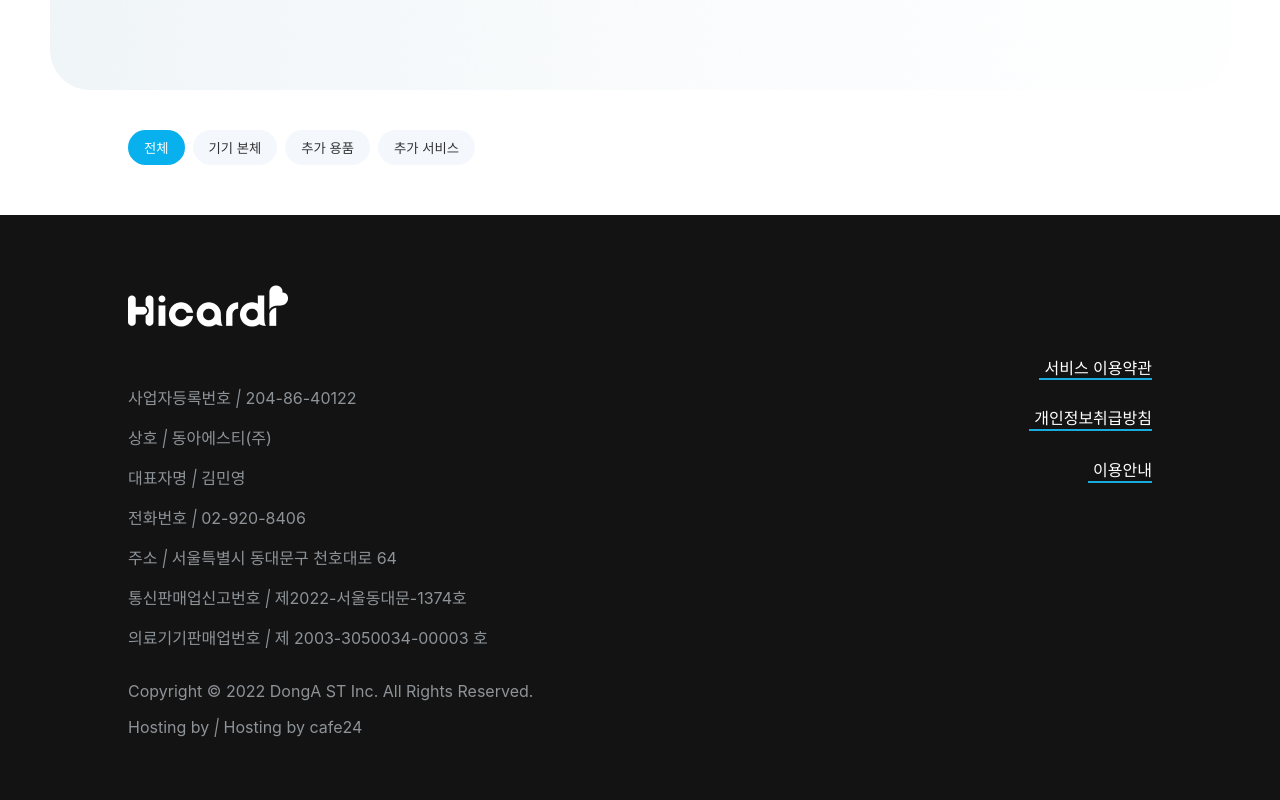
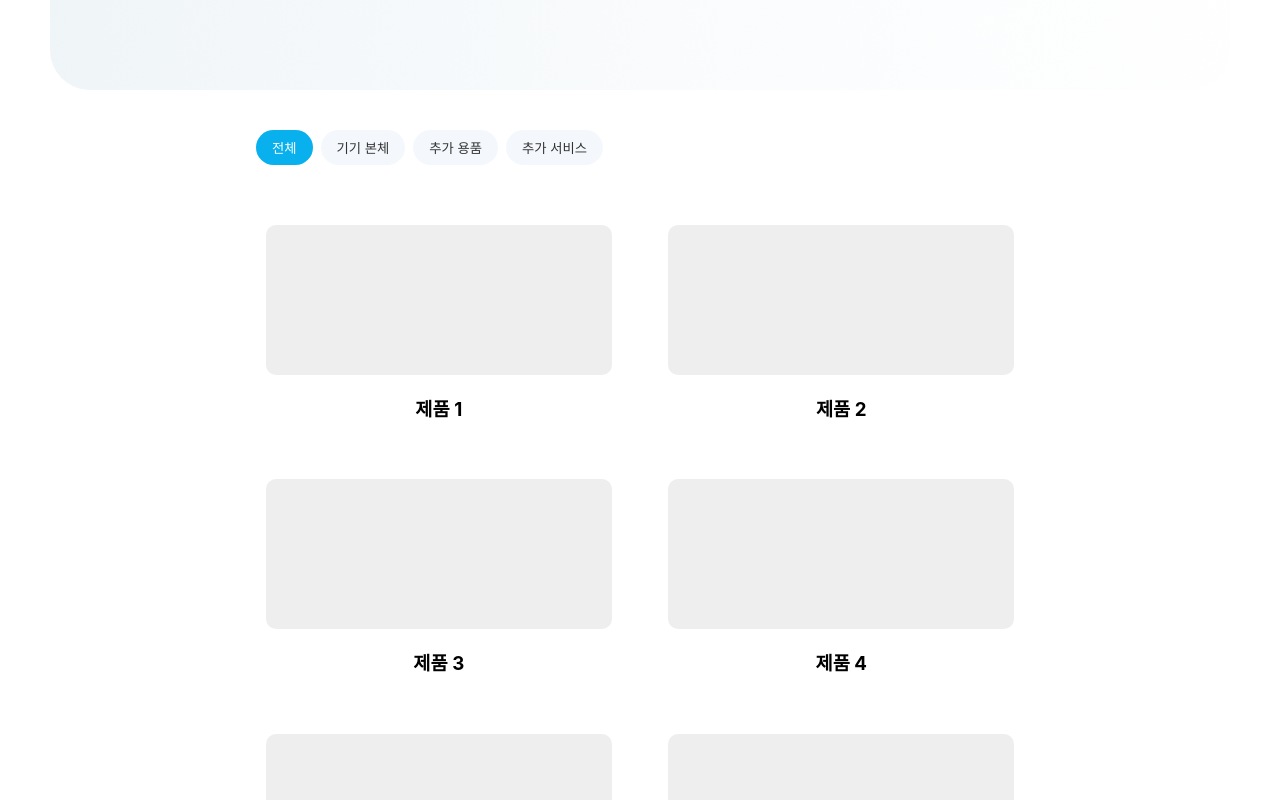
Before and after one commit to DONGA-ST-B/frontend, a React (Create React App) app: page /buy-list in a window 1280 px wide. Shown: the part 280-1080 px from the top of the page. Built offline with nearby package versions, Linux system fonts and the light colour scheme.

Commit message:
[feat] 제품 리스트에서 이미지, 텍스트 기본 툴 구현 완료 (#3)

```diff
--- /dev/null
+++ b/src/pages/buyList/BuyList.js
@@ -0,0 +1,57 @@
+import React from "react";
+
+const Product = ({ name }) => (
+  <div style={styles.product}>
+    <div style={styles.productImage}></div>
+    <div style={styles.productInfo}>
+      <h3>{name}</h3>
+    </div>
+  </div>
+);
+
+const BuyList = () => {
+  const productList = [
+    { name: "제품 1" },
+    { name: "제품 2" },
+    { name: "제품 3" },
+    { name: "제품 4" },
+    { name: "제품 5" },
+    { name: "제품 6" },
+  ];
+
+  return (
+    <div style={styles.container}>
+      {productList.map((product, index) => (
+        <Product key={index} name={product.name} />
+      ))}
+    </div>
+  );
+};
+
+const styles = {
+  container: {
+    display: "flex",
+    flexWrap: "wrap",
+    justifyContent: "space-between",
+    marginLeft: "20%",
+    marginRight: "20%",
+  },
+  product: {
+    width: "45%",
+    marginBottom: "20px",
+    padding: "10px",
+    borderRadius: "10px",
+  },
+  productImage: {
+    width: "100%",
+    height: "150px",
+    backgroundColor: "#eee",
+    borderRadius: "10px",
+  },
+  productInfo: {
+    marginTop: "10px",
+    textAlign: "center",
+  },
+};
+
+export default BuyList;
--- a/src/pages/buyList/BuyListButtonGroup.js
+++ b/src/pages/buyList/BuyListButtonGroup.js
@@ -50,7 +50,7 @@ const styles = {
   buttonGroup: {
     display: "flex",
     gap: "8px",
-    marginLeft: "10vw", // 왼쪽 여백을 화면 너비의 10%로 설정
+    marginLeft: "20vw", // 왼쪽 여백을 화면 너비의 10%로 설정
   },
   button: {
     padding: "8px 16px",
--- a/src/pages/buyList/BuyListPage.js
+++ b/src/pages/buyList/BuyListPage.js
@@ -2,18 +2,20 @@ import React from "react";
 import BuyListButtonGroup from "../buyList/BuyListButtonGroup";
 import BuyBanner from "./BuyBanner";
 import Footer from "../../components/footer/Footer";
+import BuyList from "./BuyList";
 
 export default function BuyListPage() {
   const buttons = ["전체", "기기 본체", "추가 용품", "추가 서비스"];
 
   return (
     <div>
-      <div style={{ marginBottom: "40px" }}> {/* Banner와의 아래 여백 설정 */}
+      <div style={{ marginBottom: "40px" }}>
         <BuyBanner />
       </div>
-      <div style={{ marginBottom: "50px" }}> {/* BuyListButtonGroup와의 아래 여백 설정 */}
+      <div style={{ marginBottom: "50px" }}>
         <BuyListButtonGroup buttons={buttons} />
       </div>
+      <BuyList />
       <Footer />
     </div>
   );
```
